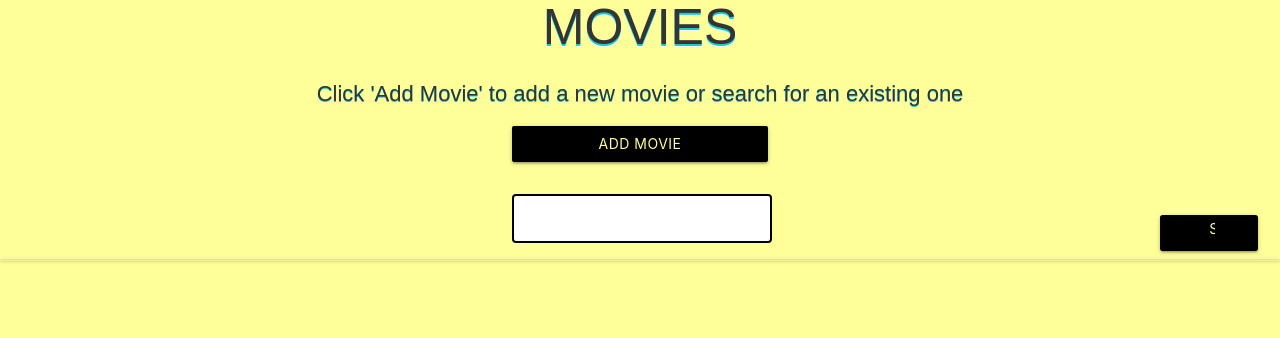
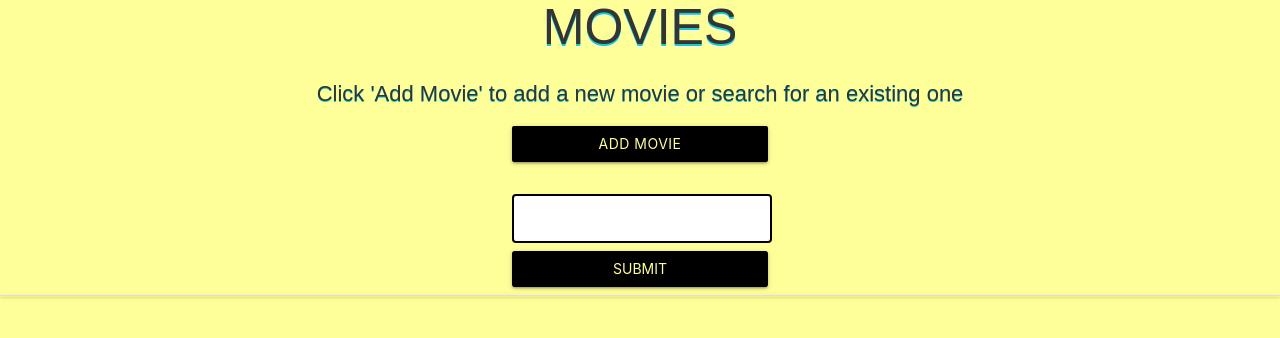
Before and after one commit to cfaulkner985/hollywood-reviews, a Flask app: page /get_movies in a window 1280 px wide. Shown: the part 224-562 px from the top of the page. Run offline with Flask 2, Linux system fonts and the light colour scheme; data that the repository does not hold is empty; some libraries are stand-ins or nearby versions.

Commit message:
Added submit button styling in movies page

```diff
--- a/static/css/style.css
+++ b/static/css/style.css
@@ -222,13 +222,15 @@
   margin-top: 1em;
 }
 
+.search_movie {
+  color: white;
+  width: 20%;
+  margin-left: 40%;
+  margin-right: 30%;
+}
+
 #submit_form {
   color: rgb(255, 255, 153);
-  background-color: black;
-  margin: auto;
-  display: block;
-  width: 10%;
-  height: 2em;
 }
 
 .add_movie {
```
